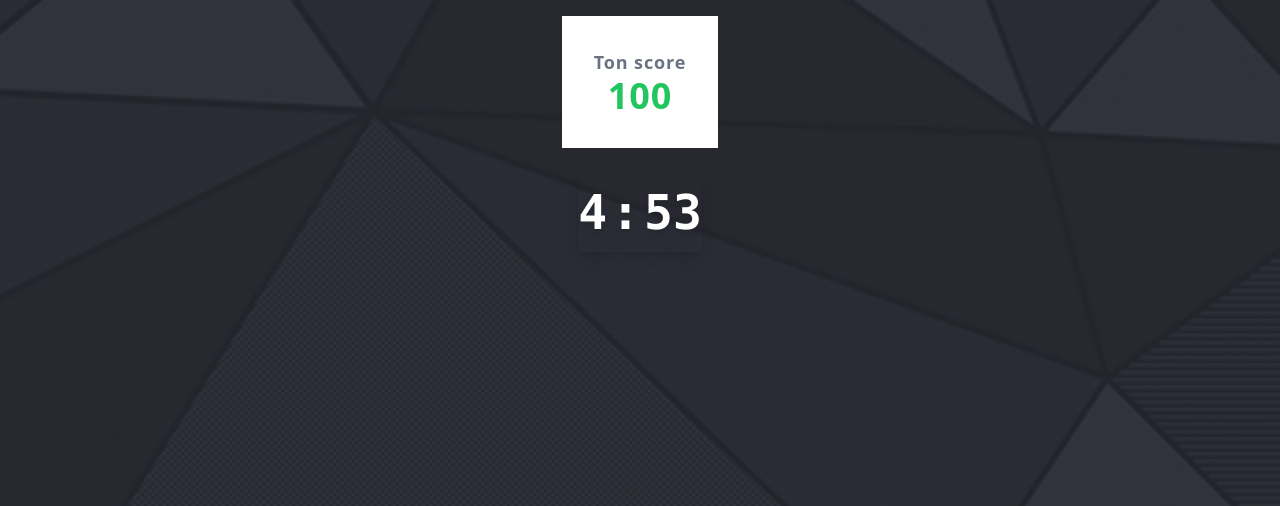
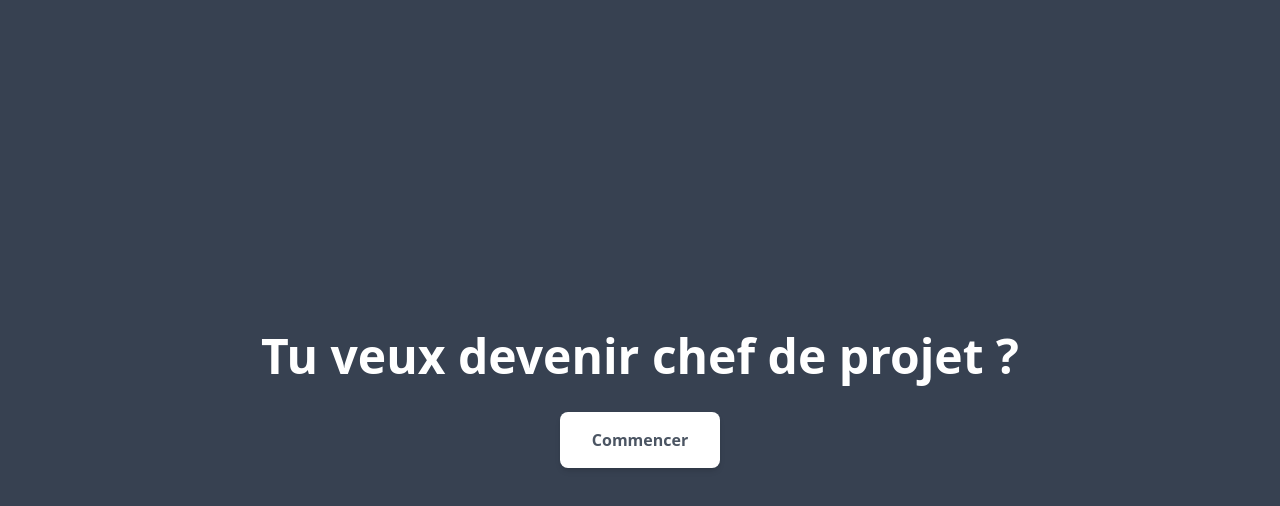
Before and after one commit to 666alvin999/project-manager-game, a React (Vite) app: page / in a window 1280 px wide. Shown: the top 506 px of the page. Built offline with nearby package versions, Linux system fonts and the light colour scheme; the HTML template or start-up script is replaced by a standard one.

Commit message:
ajout de la page d'entrée + animation

```diff
--- a/src/App.jsx
+++ b/src/App.jsx
@@ -12,10 +12,12 @@ const App = () => {
   const [time, setTime] = useState(300);
   const [tickets, setTickets] = useState([]);
   const [gameOver, setGameOver] = useState(false);
-  const [showConfetti, setShowConfetti] = useState(false); // Confetti trigger state
-  const [scoreChange, setScoreChange] = useState(null); // Changement temporaire du score
+  const [showConfetti, setShowConfetti] = useState(false);
+  const [scoreChange, setScoreChange] = useState(null);
+  const [isStartScreenVisible, setIsStartScreenVisible] = useState(true);
 
   useEffect(() => {
+    if (!isStartScreenVisible) {
       const timer = setInterval(() => {
         if (time > 0 && !gameOver) {
           setTime((prev) => prev - 1);
@@ -28,7 +30,8 @@ const App = () => {
       }, 1000);
 
       return () => clearInterval(timer);
-  }, [time, gameOver]);
+    }
+  }, [time, gameOver, isStartScreenVisible]);
 
   const handleTicketClassification = (ticketId, classifiedType) => {
     const ticket = tickets.find((t) => t.id === ticketId);
@@ -37,11 +40,9 @@ const App = () => {
       const correct = ticket.type === classifiedType;
 
       if (correct) {
-        // Animation de confettis pour les bonnes réponses
         setShowConfetti(true);
-        setTimeout(() => setShowConfetti(false), 500); // Cache les confettis après 0.5 secondes
+        setTimeout(() => setShowConfetti(false), 500);
       } else {
-        // Animation spécifique pour les mauvaises réponses
         triggerBadAnswerAnimation();
       }
 
@@ -51,7 +52,7 @@ const App = () => {
 
       setScore((prev) => prev + actualChange);
       setScoreChange(actualChange);
-      setTimeout(() => setScoreChange(null), 1000); // Effacer après 1 seconde
+      setTimeout(() => setScoreChange(null), 1000);
 
       setTickets((prev) => prev.filter((t) => t.id !== ticketId));
     }
@@ -75,10 +76,10 @@ const App = () => {
 
     const defaults = {
       spread: 360,
-      ticks: 120, // Augmente la durée de l'animation
+      ticks: 120,
       gravity: 0,
-      decay: 0.94, // Décroissance plus lente
-      startVelocity: 10, // Vitesse de départ réduite pour ralentir les particules
+      decay: 0.94,
+      startVelocity: 10,
       shapes: [skull],
       scalar,
     };
@@ -96,17 +97,47 @@ const App = () => {
       });
     }
 
-    // Déclenchement de l'animation
     setTimeout(shoot, 0);
-    setTimeout(shoot, 250); // Intervalle plus large pour un effet espacé
+    setTimeout(shoot, 250);
     setTimeout(shoot, 500);
+  };
+
+  const startGame = () => {
+    setIsStartScreenVisible(false);
   };
 
   return (
     <div className="w-full max-w-4xl mx-auto p-4 relative">
+      {/* Modal de transition avec animation */}
+      <AnimatePresence>
+        {isStartScreenVisible && (
+          <motion.div
+            className="fixed inset-0 flex items-center justify-center bg-gray-700 text-white"
+            initial={{ opacity: 0, scale: 0.9 }}
+            animate={{ opacity: 1, scale: 1 }}
+            exit={{ opacity: 0, scale: 1.1 }}
+            transition={{ duration: 0.5, ease: "easeInOut" }}
+          >
+            <div className="text-center">
+              <h1 className="text-5xl font-bold mb-8">Tu veux devenir chef de projet ?</h1>
+              <motion.button
+                onClick={startGame}
+                className="px-8 py-4 bg-white text-gray-600 font-bold rounded-lg shadow-md hover:bg-gray-200"
+                whileHover={{ scale: 1.1 }}
+                whileTap={{ scale: 0.9 }}
+              >
+                Commencer
+              </motion.button>
+            </div>
+          </motion.div>
+        )}
+      </AnimatePresence>
+
+      {/* Contenu principal */}
+      {!isStartScreenVisible && (
+        <>
           <Header score={score} time={time} />
 
-      {/* Animation du changement de score */}
           <AnimatePresence>
             {scoreChange !== null && (
               <motion.div
@@ -124,7 +155,6 @@ const App = () => {
             )}
           </AnimatePresence>
 
-      {/* Confetti trigger on correct answer */}
           <ConfettiComponent
             trigger={showConfetti}
             config={{
@@ -147,6 +177,8 @@ const App = () => {
           </div>
 
           {gameOver && <GameOver score={score} />}
+        </>
+      )}
     </div>
   );
 };
```
Lines whose indentation alone changed are shown as unchanged.
